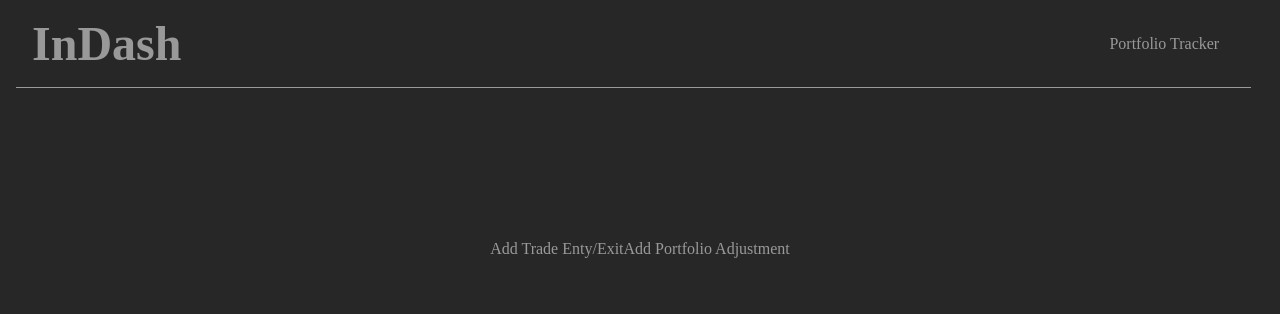
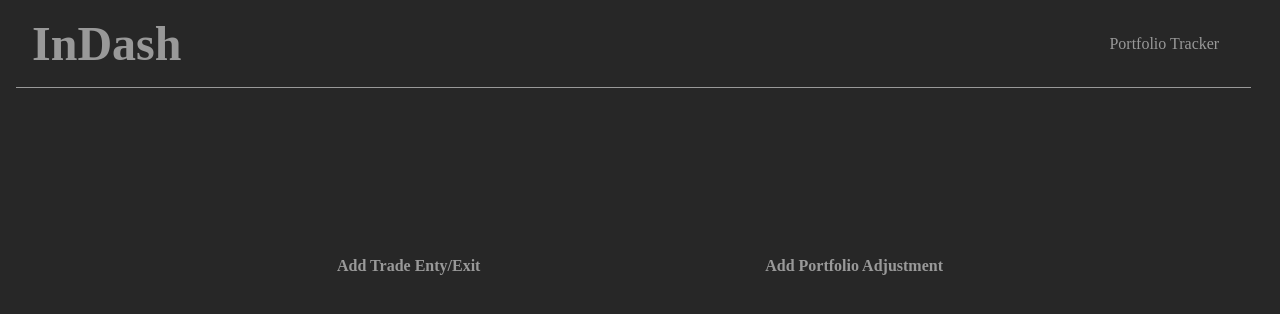
Before and after one commit to jkcswd/Investment-Dashboard-frontend, a Next.js app: page /portfolio-tracker in a window 1280 px wide. Shown: the top 314 px of the page. Built offline with nearby package versions, Linux system fonts and the light colour scheme.

Commit message:
add navbar styling

```diff
--- a/src/styles/PortfolioTracker.module.css
+++ b/src/styles/PortfolioTracker.module.css
@@ -0,0 +1,18 @@
+.nav {
+  display: flex;
+  justify-content: space-between;
+  width: 50%;
+  font-weight: 700;
+}
+
+.navItem {
+  border: 1px solid var(--primary);
+  height: fit-content;
+  padding: 1rem;
+  transition: 1000ms
+}
+
+.navItem:hover {
+  border: 1px solid var(--secondary);
+  border-radius: 5px;
+}
```
